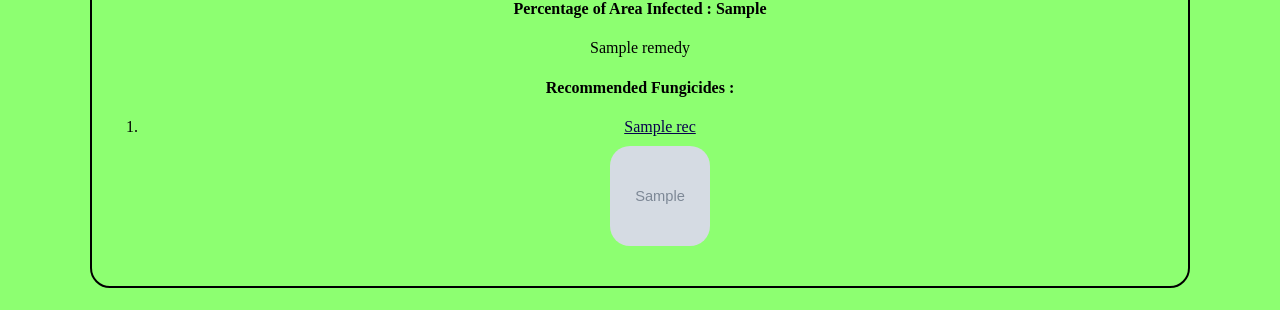
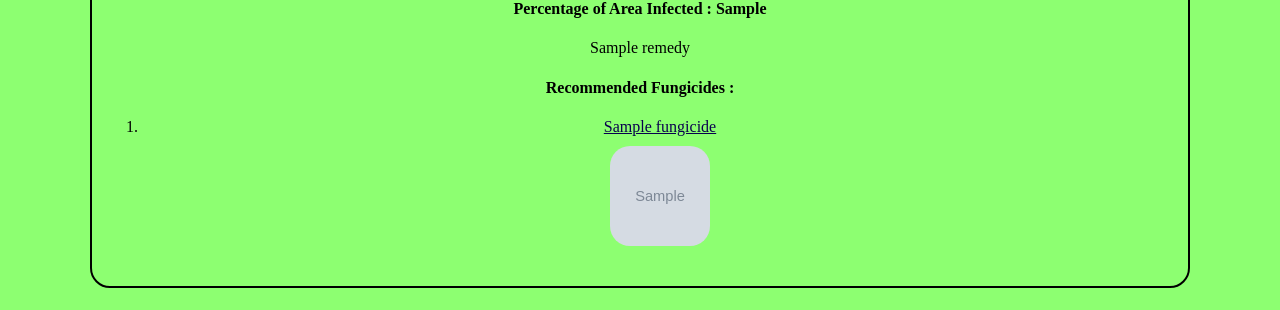
Before and after one commit to tejas-mn/final-year-project, a Flask app: template templates/result.html in a window 1280 px wide. Shown: the part 437-747 px from the top of the page. Run offline with Flask 2, Linux system fonts and the light colour scheme; the template is opened without the code that fills it: most values are stand-ins (such as "Sample title", 1, 10 or a date in 2020); grey boxes marked "Sample" are stand-in pictures.

Commit message:
modified

```diff
--- a/app.py
+++ b/app.py
@@ -31,7 +31,10 @@ def predict():
         if fun['disease'] == context['disease']:
             fungicides.append(fun)
 
-    return render_template('result.html' , data = context, rec=fungicides)
+    context['fungicides'] = fungicides
+    # return jsonify(context)
+
+    return render_template('result.html' , data = context)
 
 @app.route("/test")
 def test():
--- a/templates/result.html
+++ b/templates/result.html
@@ -19,7 +19,7 @@
 
     <h4>Recommended Fungicides :</h4>
     <ol>
-        {% for f in rec%}
+        {% for f in data['fungicides']%}
             <li> <a href="{{f['link']}}" target="_blank">{{f['name']}}</a></li>
             <img src="{{f['img']}}" alt="" width="100" height="100">
         {%endfor%}
```
Also changed, not shown: 1 other file.
